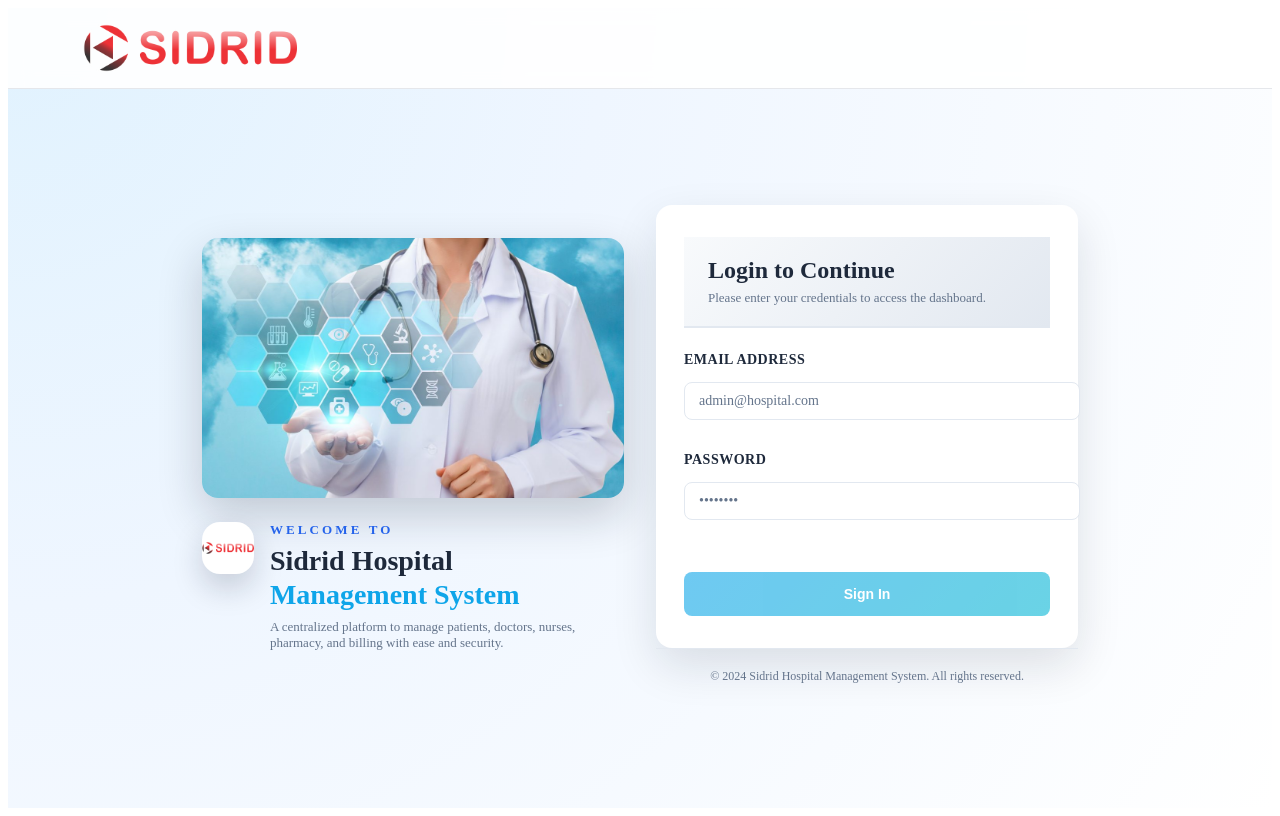
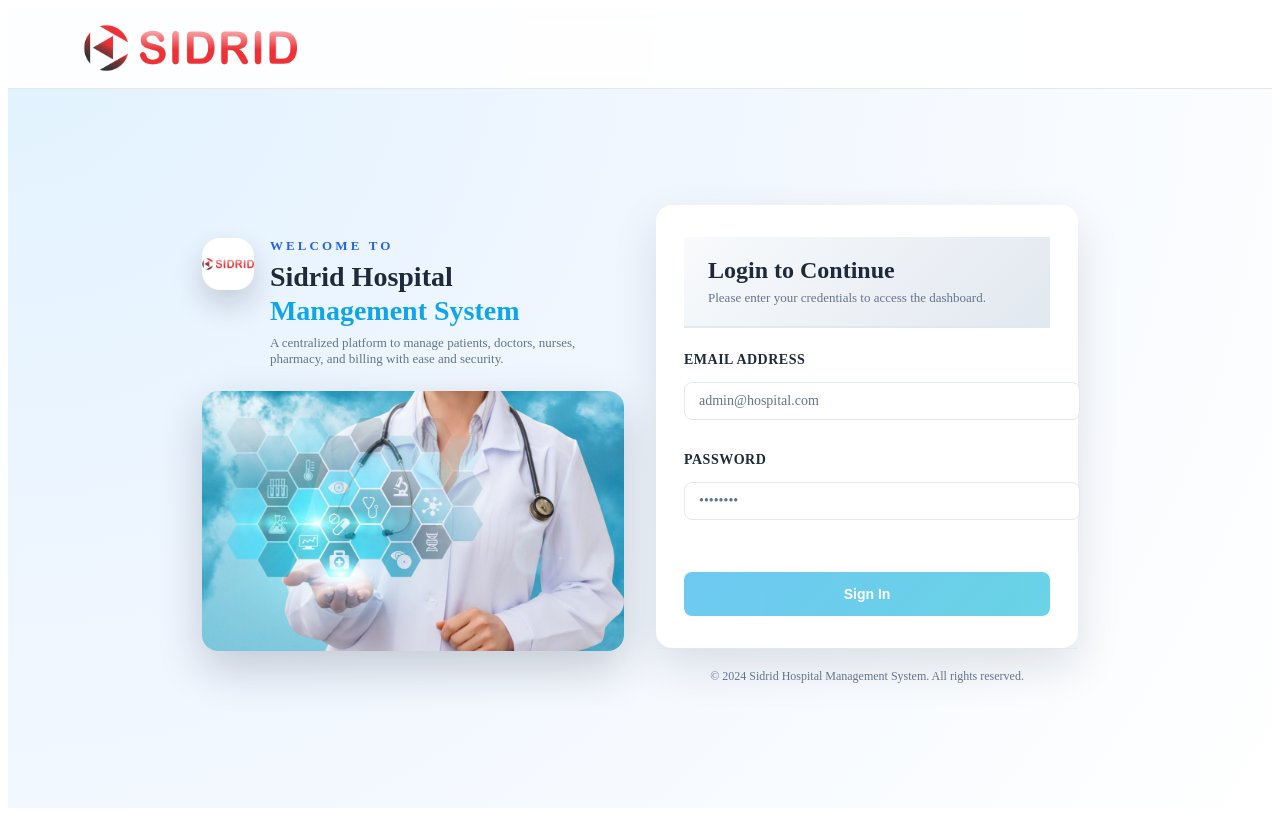
Before and after one commit to dee1215/Hosp, a React (Create React App) app: page / in a window 1280 px wide. Built offline with nearby package versions, Linux system fonts and the light colour scheme.

Commit message:
login ui tweak

```diff
--- a/src/pages/Login.css
+++ b/src/pages/Login.css
@@ -61,7 +61,7 @@
   border-radius: 16px;
   overflow: hidden;
   box-shadow: 0 18px 45px rgba(15, 23, 42, 0.2);
-  margin-bottom: 24px;
+  margin-top: 24px;
 }
 
 .login-left-image {
@@ -180,18 +180,17 @@
 }
 
 .animate-shake {
-  animation: shake 0.5s ease;
+  animation: subtleFadeIn 0.3s ease-out;
 }
 
-@keyframes shake {
-  0%, 100% {
-    transform: translateX(0);
+@keyframes subtleFadeIn {
+  from {
+    opacity: 0;
+    transform: translateY(-8px);
   }
-  25% {
-    transform: translateX(-5px);
-  }
-  75% {
-    transform: translateX(5px);
+  to {
+    opacity: 1;
+    transform: translateY(0);
   }
 }
 
--- a/src/pages/Login.tsx
+++ b/src/pages/Login.tsx
@@ -85,16 +85,8 @@ export default function LoginPage() {
 
       {/* Split Body */}
       <div className="login-body">
-        {/* Left Side - Image + Welcome Brand */}
+        {/* Left Side - Welcome Brand + Image */}
         <section className="login-left">
-          <div className="login-left-image-wrapper">
-            <img
-              src={HERO_IMAGE}
-              alt="Modern hospital corridor"
-              className="login-left-image"
-            />
-          </div>
-
           <div className="login-left-brand">
             <div className="login-left-logo">
               <span className="login-left-logo-mark">
@@ -112,6 +104,14 @@ export default function LoginPage() {
                 and billing with ease and security.
               </p>
             </div>
+          </div>
+
+          <div className="login-left-image-wrapper">
+            <img
+              src={HERO_IMAGE}
+              alt="Modern hospital corridor"
+              className="login-left-image"
+            />
           </div>
         </section>
 
```
